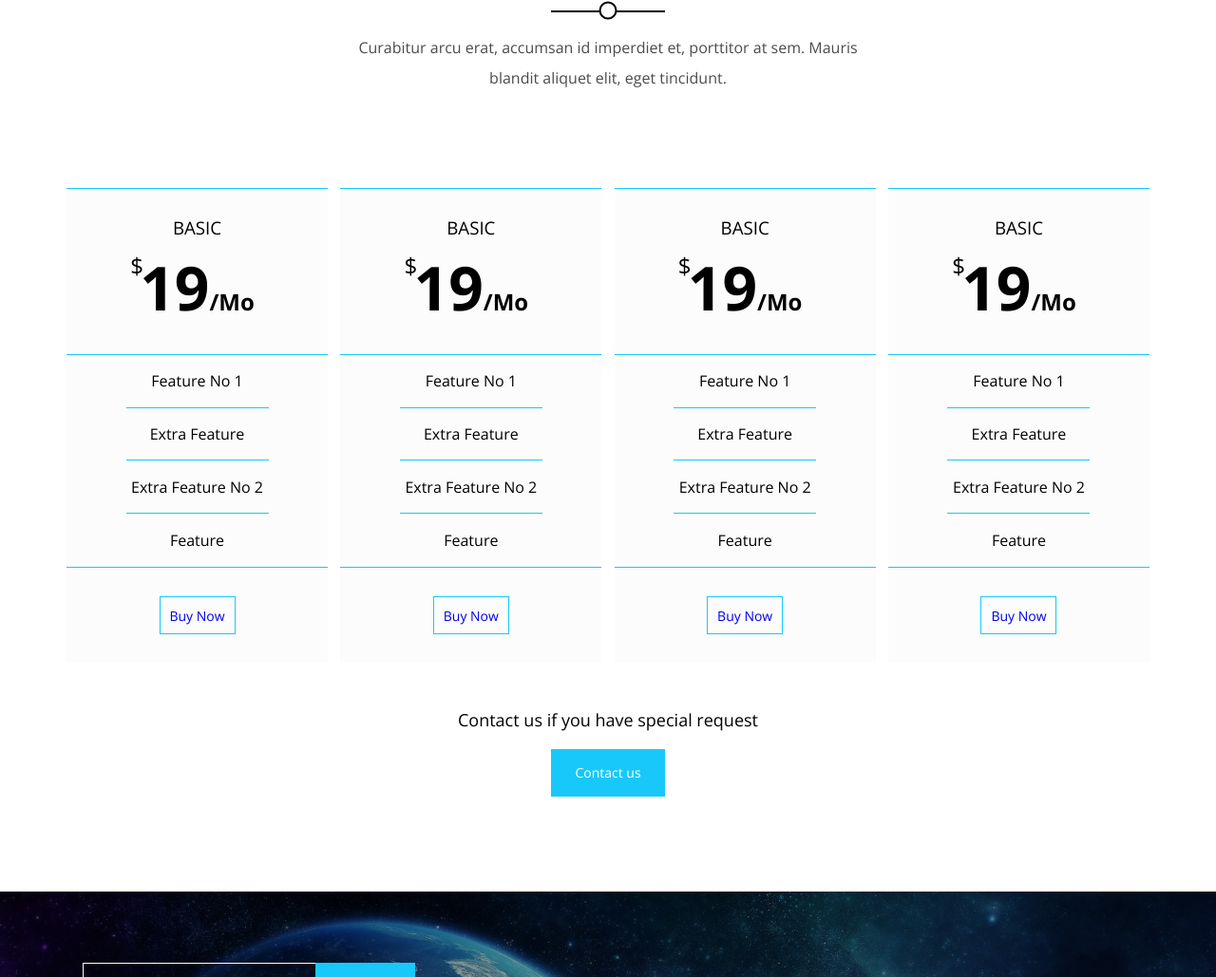
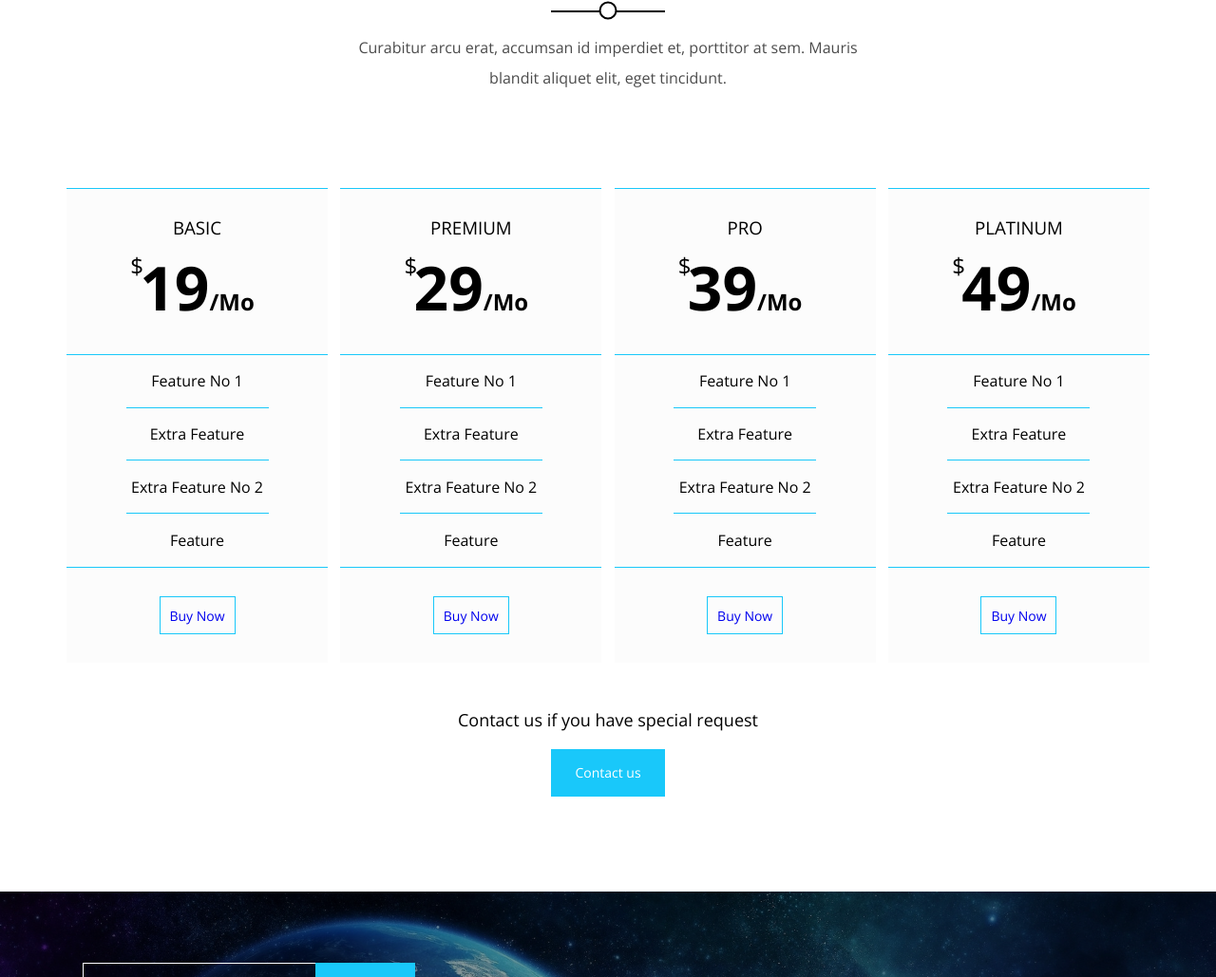
Before and after one commit to AbdAlrhmanGit/Kasper, a plain HTML site: page index.htm in a window 1280 px wide. Shown: the part 6004-7033 px from the top of the page at 95% size. Drawn offline with nearby package versions, Linux system fonts and the light colour scheme; a web font is replaced by a local one.

Commit message:
Update index.htm

```diff
--- a/index.htm
+++ b/index.htm
@@ -279,8 +279,8 @@
                 </div>
                 <div class="plan">
                     <div class="cost">
-                        <h3>BASIC</h3>
-                        <h1>19</h1>
+                        <h3>PREMIUM</h3>
+                        <h1>29</h1>
                     </div>
                     <div class="advantages">
                         <div>Feature No 1</div>
@@ -294,8 +294,8 @@
                 </div>
                 <div class="plan">
                     <div class="cost">
-                        <h3>BASIC</h3>
-                        <h1>19</h1>
+                        <h3>PRO</h3>
+                        <h1>39</h1>
                     </div>
                     <div class="advantages">
                         <div>Feature No 1</div>
@@ -309,8 +309,8 @@
                 </div>
                 <div class="plan">
                     <div class="cost">
-                        <h3>BASIC</h3>
-                        <h1>19</h1>
+                        <h3>PLATINUM</h3>
+                        <h1>49</h1>
                     </div>
                     <div class="advantages">
                         <div>Feature No 1</div>
```
